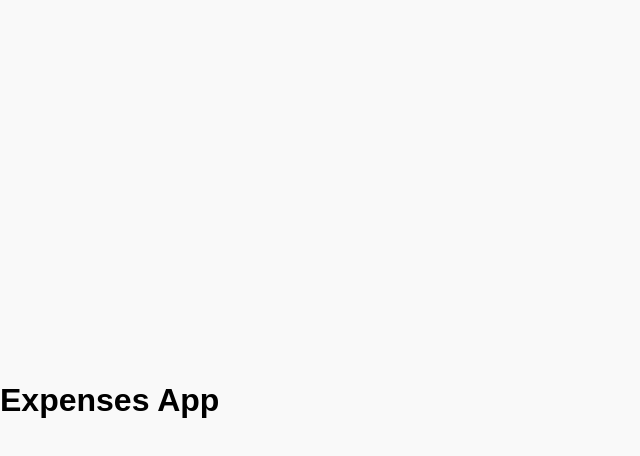
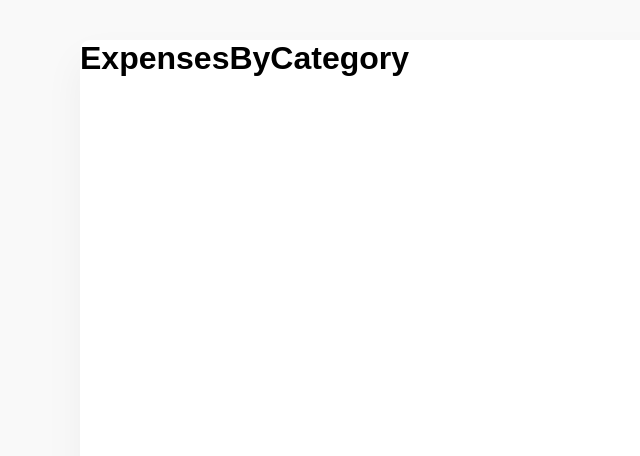
Before and after one commit to sneiderV/react-firebase, a React (Create React App) app in the folder r-expenses-app/: page /categories in a window 1280 px wide. Shown: the top 456 px of the page, without its empty margins (0-640 px from the left). Built offline with nearby package versions, Linux system fonts and the light colour scheme; what webfontloader would draw is missing.

Commit message:
scafolding and app rutes

```diff
--- /dev/null
+++ b/r-expenses-app/src/components/ExpenseEdit.js
@@ -0,0 +1,7 @@
+import React from 'react';
+
+const ExpensesEdit = () => {
+    return ( <h1>ExpensesEdit</h1> );
+}
+
+export default ExpensesEdit;
--- /dev/null
+++ b/r-expenses-app/src/components/ExpensesByCategory.js
@@ -0,0 +1,7 @@
+import React from 'react';
+
+const ExpensesByCategory = () => {
+    return ( <h1>ExpensesByCategory</h1> );
+}
+
+export default ExpensesByCategory;
--- /dev/null
+++ b/r-expenses-app/src/components/ExpensesList.js
@@ -0,0 +1,7 @@
+import React from 'react';
+
+const ExpensesList = () => {
+    return ( <h1>ExpensesList</h1> );
+}
+
+export default ExpensesList;
--- /dev/null
+++ b/r-expenses-app/src/components/InitSesion.js
@@ -0,0 +1,7 @@
+import React from 'react';
+
+const InitSesion = () => {
+    return ( <h1>Init Sesion</h1> );
+}
+
+export default InitSesion;
--- /dev/null
+++ b/r-expenses-app/src/components/UsersRegister.js
@@ -0,0 +1,7 @@
+import React from 'react';
+
+const UsersRegister = () => {
+    return ( <h1>Users Register</h1> );
+}
+
+export default UsersRegister;
--- /dev/null
+++ b/r-expenses-app/src/elements/Container.js
@@ -0,0 +1,25 @@
+import styled from 'styled-components';
+
+const Container = styled.div`
+    background: #fff;
+    width: 90%;
+    max-width: 70rem; /*1110px*/
+    height: 90vh;
+    max-height: 50rem;  /* 800px */
+    overflow-y: auto;
+    box-shadow: 0px 1.25rem 2.5rem rgba(0,0,0,.05);
+    border-radius: 0.625rem; /* 10px */
+    margin: auto;
+    display: flex;
+    flex-direction: column;
+    justify-content: space-between;
+    position: relative;
+    z-index: 100;
+
+    @media(max-width: 60rem){ /* 950px */
+        height: 95vh;
+        max-height: none;
+    }
+`;
+
+export default Container;
--- a/r-expenses-app/src/index.js
+++ b/r-expenses-app/src/index.js
@@ -3,6 +3,13 @@ import ReactDOM from 'react-dom';
 import App from './App';
 import './index.css';
 import WebFont from 'webfontloader';
+import Container from './elements/Container';
+import {BrowserRouter, Routes, Route} from 'react-router-dom';
+import InitSesion from './components/InitSesion';
+import ExpensesByCategory from './components/ExpensesByCategory';
+import ExpensesList from './components/ExpensesList';
+import UsersRegister from './components/UsersRegister';
+import ExpensesEdit from './components/ExpenseEdit';
 
 WebFont.load({
     google: {
@@ -11,7 +18,20 @@ WebFont.load({
   });
 
 const Index = () => {
-    return ( <App/> );
+    return (
+      <BrowserRouter>
+        <Container>
+        <Routes>
+        <Route path='/' element={ <App/> }></Route>
+          <Route path='/init' element={ <InitSesion/> }></Route>
+          <Route path='/register' element={ <UsersRegister/> }></Route>
+          <Route path='/categories' element={ <ExpensesByCategory/> }></Route>
+          <Route path='/list' element={ <ExpensesList/>}></Route>
+          <Route path='/edit:id' element={ <ExpensesEdit/>}></Route>
+        </Routes>
+        </Container>
+      </BrowserRouter>
+    );
 }
 
 ReactDOM.render( <Index/>, document.getElementById('root'));
```
